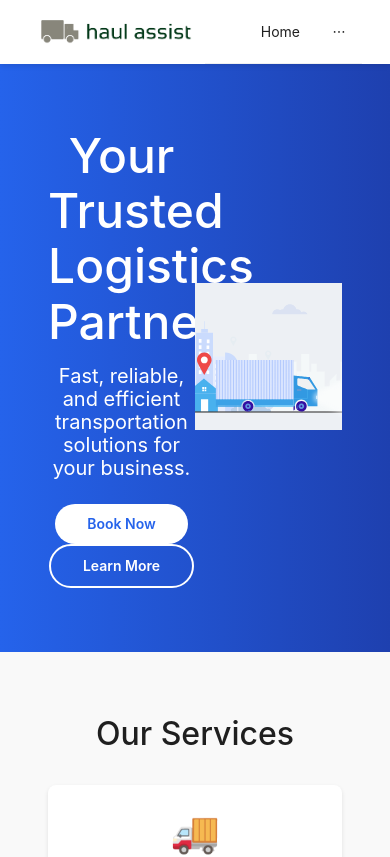
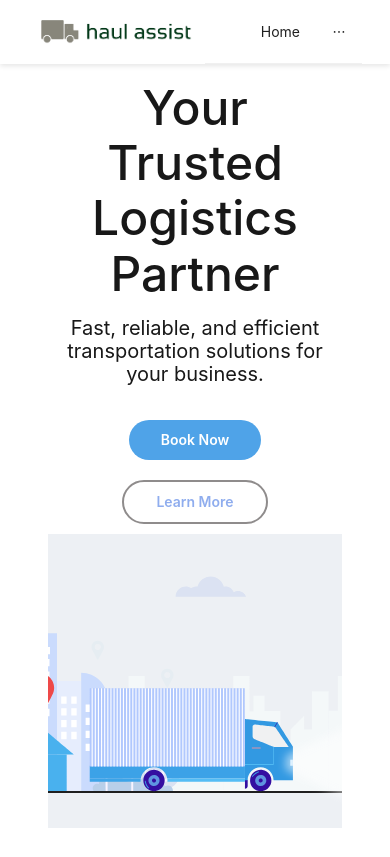
Before and after one commit to evishal2000/HaulAssist, a React (Create React App) app in the folder frontend/: page / in a window 390 px wide. Shown: the top 857 px of the page. Built offline with nearby package versions, Linux system fonts and the light colour scheme.

Commit message:
UI enhancements and mobile responsiveness

```diff
--- a/frontend/src/Features/About/styles.css
+++ b/frontend/src/Features/About/styles.css
@@ -9,8 +9,7 @@
   .about-hero {
     text-align: center;
     padding: 4rem 1rem;
-    background: linear-gradient(135deg, #2563eb, #1e40af);
-    color: white;
+    color:rgb(24, 24, 24);
   }
 
   .about-hero h1 {
--- a/frontend/src/Features/Auth/Login.jsx
+++ b/frontend/src/Features/Auth/Login.jsx
@@ -74,8 +74,7 @@ export const Login = () => {
           placeholder="Email"
           onChange={(value) => setUserDetails((prev) => ({ ...prev, email: value }))}
           value={userDetails.email}
-
-          widthSize="small"
+          className="login-form-email"
         />
 
         <Input.Password
@@ -90,7 +89,7 @@ export const Login = () => {
         </StyledButton>
       </Form>
       <Typography.Text>
-        New user? <span className="register-link" onClick={() => navigate("/register")} style={{ color: "#1890ff", cursor: "pointer" }}>Register</span>
+        New user? <span className="register-link" onClick={() => navigate("/register")} style={{ color: "rgb(79, 163, 232);", cursor: "pointer" }}>Register</span>
       </Typography.Text>
     </Flex>
     </>
--- a/frontend/src/Features/Auth/styles.css
+++ b/frontend/src/Features/Auth/styles.css
@@ -11,7 +11,20 @@
 
 .login-form-password {
 
-    width: 30%;
+    max-width: 30%;
     height: 48px;
     margin: 10px;
 }
+
+.login-form-email{
+    max-width: 30%;
+}
+
+@media(max-width:768px){
+    .login-form-password{
+        max-width:60%;
+    }
+   .login-form-email{
+       max-width: 60%;
+   }
+}
--- a/frontend/src/Features/Bookings/Bookings.css
+++ b/frontend/src/Features/Bookings/Bookings.css
@@ -18,9 +18,30 @@
     display: block;
     margin: 20px auto;
   }
+  .bookings-table-wrapper {
+    overflow-x: auto;
+    width: 100%;
+  }
 
   .bookings-table {
     background-color: white;
     border-radius: 8px;
     padding: 10px;
+    min-width: 600px;
   }
+
+  @media (max-width: 768px) {
+    .bookings-container {
+      width: 95%;
+      padding: 10px;
+    }
+
+    .bookings-title {
+      font-size: 20px;
+    }
+
+    .bookings-table {
+      padding: 5px;
+      font-size: 14px;
+    }
+  }
--- a/frontend/src/Features/Bookings/Bookings.jsx
+++ b/frontend/src/Features/Bookings/Bookings.jsx
@@ -76,7 +76,8 @@ export const Bookings = () => {
   return (
     <div className="bookings-container">
        <Title level={2} className="bookings-title">Your Bookings</Title>
-      {loading ? <Spin size="large" className="loading-spinner" /> : <Table columns={columns} dataSource={bookings} className="bookings-table" />}
+      {loading ? <Spin size="large" className="loading-spinner" /> :   <div className="bookings-table-wrapper"><Table columns={columns} dataSource={bookings} className="bookings-table" />     </div>
+    }
     </div>
   );
 };
--- a/frontend/src/Features/Dashboard/BookingForm.jsx
+++ b/frontend/src/Features/Dashboard/BookingForm.jsx
@@ -60,8 +60,8 @@ export const BookingForm = () => {
   return (
     <div style={{ padding: "20px", width: "60%" }}>
       <Form form={form} layout="vertical">
-        <div style={{ display: "flex", justifyContent: "space-between" }}>
-          <div style={{ width: "48%" }}>
+        <div style={{ display: "flex", justifyContent: "space-between" }} className="form-address">
+          <div className="form-side">
             <h3>Pickup Address</h3>
             <Form.Item
               name="pickupStreet"
@@ -96,7 +96,7 @@ export const BookingForm = () => {
               <Input placeholder="Enter zip code" data-testid="pickupZip-input" />
             </Form.Item>
           </div>
-          <div style={{ width: "48%" }}>
+          <div className="form-side">
             <h3>Dropoff Address</h3>
             <Form.Item
               name="dropoffStreet"
--- a/frontend/src/Features/Dashboard/Dashboard.css
+++ b/frontend/src/Features/Dashboard/Dashboard.css
@@ -55,3 +55,20 @@
   .dashboard-button:hover {
     background-color: #40a9ff;
   }
+  .form-side{
+    width:48%;
+  }
+
+  @media(max-width:768px){
+    .dashboard-content{flex-direction: column;}
+    .dashboard-card{
+      width:100%;
+    }
+    .form-address{
+      flex-direction: column;
+    }
+
+    .form-side{
+      width:100%;
+    }
+  }
--- a/frontend/src/Features/LandingPage/styles.css
+++ b/frontend/src/Features/LandingPage/styles.css
@@ -10,8 +10,7 @@
   display: flex;
   align-items: center;
   justify-content: center;
-  padding: 4rem 1.5rem;
-  background: linear-gradient(to right, #2563eb, #1e40af);
+  padding: 1rem 1.5rem;
   color: #fff;
 }
 
@@ -20,6 +19,7 @@
   flex-direction: row;
   align-items: center;
   justify-content: space-between;
+  color:rgb(24, 24, 24)
 }
 
 .hero-text {
@@ -48,26 +48,27 @@
   border: none;
   cursor: pointer;
   transition: background-color 0.3s ease, color 0.3s ease;
+  margin: 10px;
 }
 
 .btn-primary {
-  background-color: #fff;
-  color: #2563eb;
+  background-color: rgb(79, 163, 232);
+  color: white;
 }
 
 .btn-primary:hover {
-  background-color: #f0f0f0;
+  background-color: rgb(12, 118, 205);
 }
 
 .btn-secondary {
   background-color: transparent;
-  border: 2px solid #fff;
-  color: #fff;
+  border: 2px solid #8f8c8c;
+  color: #8fadee;
 }
 
 .btn-secondary:hover {
   background-color: #fff;
-  color: #2563eb;
+  color: #8fadee;
 }
 
 /* Animation Styling */
@@ -77,8 +78,7 @@
 
   /* Services Section */
   .services-section {
-    padding: 4rem 1.5rem;
-    background-color: #f9f9f9;
+    padding: 1rem 1.5rem;
     text-align: center;
   }
 
@@ -99,10 +99,13 @@
     border-radius: 0.5rem;
     box-shadow: 0 2px 4px rgba(0, 0, 0, 0.1);
     transition: box-shadow 0.3s ease;
+    transition: transform 0.3s ease, box-shadow 0.3s ease;
+    cursor: pointer;
   }
 
   .service-card:hover {
-    box-shadow: 0 4px 8px rgba(0, 0, 0, 0.15);
+    box-shadow: 0 12x 16px rgba(0, 0, 0, 0.15);
+    transform: scale(1.1);
   }
 
   .service-card .icon {
@@ -118,3 +121,15 @@
   .service-card p {
     color: #666;
   }
+
+  @media(max-width:768px){
+    .hero-content{
+      flex-direction: column;
+    }
+    .hero-text {
+      max-width: 100%;
+    }
+    .hero-text h1{
+      font-size: 48px;
+    }
+  }
```
Also changed, not shown: 2 other files (tests, documents, lock files or other folders).
